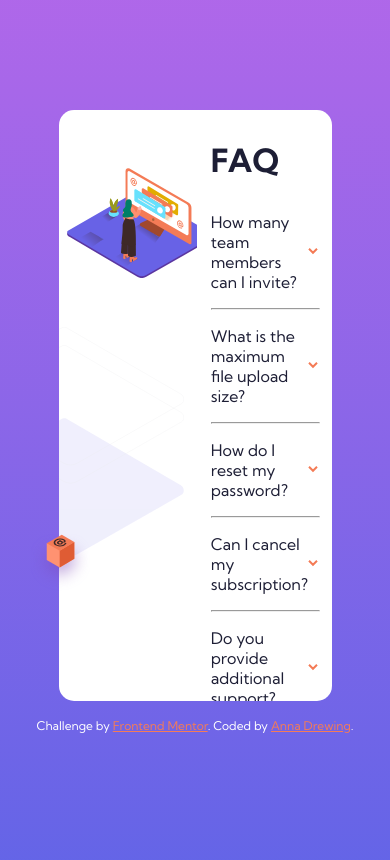
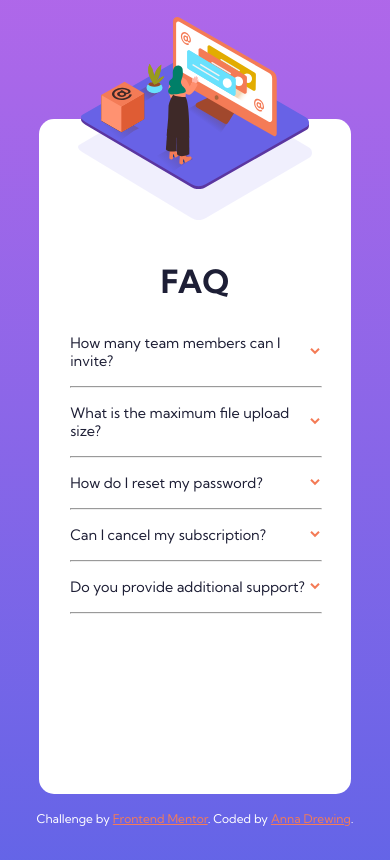
Before and after one commit to AnnaDrewing/faq-accordion-card, a plain HTML site: page index.html in a window 390 px wide. Drawn offline with Linux system fonts and the light colour scheme.

Commit message:
mobile version ready

```diff
--- a/styles.css
+++ b/styles.css
@@ -20,6 +20,7 @@ body {
     display: flex;
     width: 70vw;
     height: 70vh;
+    margin-top: 3vh;
     /* visual */
     border-radius: 15px;
     background-color:white;
@@ -29,6 +30,8 @@ body {
     background-repeat: no-repeat;
     overflow: hidden;
 }
+
+
 
 .art-deco {
     /* box model*/
@@ -45,11 +48,12 @@ body {
     width: 37vw;
 }
 
+
 .illustration-box {
     /* positioning */
     position: fixed;
-    left: 8vw;
-    bottom: 30vh;
+    left: 7vw;
+    bottom: 33vh;
     /* box model */
     width: 15vw;
 }
@@ -132,9 +136,56 @@ hr {
 }
 
 .attribution a:hover {
-    color: hsl(240, 73%, 65%);
+    color: hsl(238, 29%, 16%);
 }
 
 .attribution a:visited {
     color:white;
 }
+@media (max-width: 500px) {
+    .body {
+        background-image: url('./images/bg-pattern-mobile.svg');
+        background-position: top;
+    }
+
+    .frequently-asked-questions {
+        width: 80vw;
+        height: 80vh;
+        margin-top: 12vh;
+        display: flex;
+        flex-direction: column;
+        background-position: top;
+        background-repeat: no-repeat;
+        background-image: url('./images/bg-pattern-mobile.svg');
+        background-position: top;
+    }
+
+    .art-deco {
+        width: 48vw;
+        height: 30vh;
+        position: absolute;
+        top: 2vh;
+        left: 0;
+        right: 0;
+        margin: 0 auto;
+        background-image: url('./images/illustration-woman-online-mobile.svg');
+        background-position: top;
+        background-repeat: no-repeat;
+    }
+
+    .illustration-box,
+    #woman-online {
+        display: none;
+    }
+
+    header {
+        text-align: center;
+        margin: 5vh 0 2vh 0;
+    }
+
+    .faq {
+        width: 80%;
+        margin: 10vh auto;
+        font-size: 0.9rem;
+    }
+}
```
Also changed, not shown: Screenshot 2023-01-23 at 20-39-49 Frontend Mentor FAQ Accordion Card.png (added), 1 other file.
